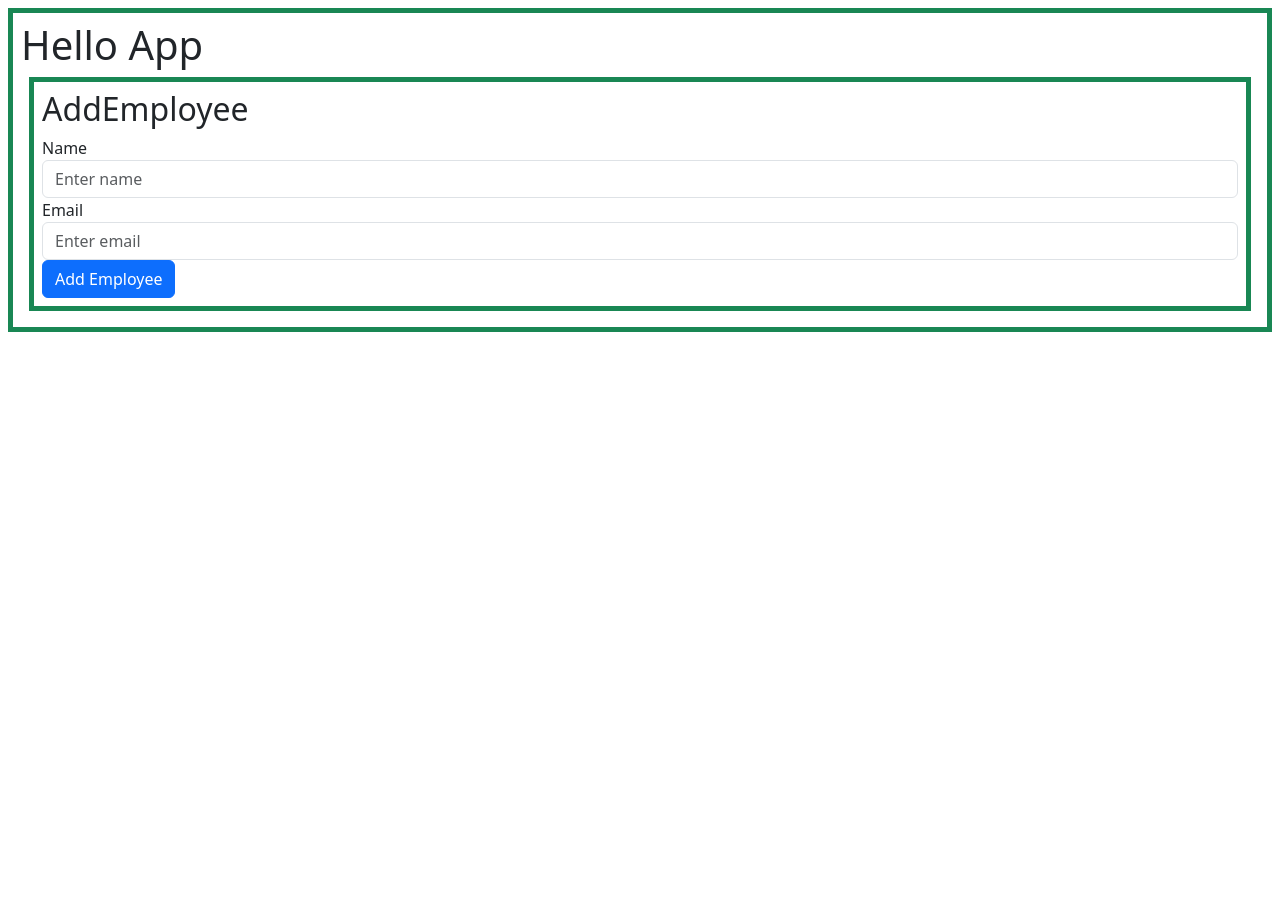
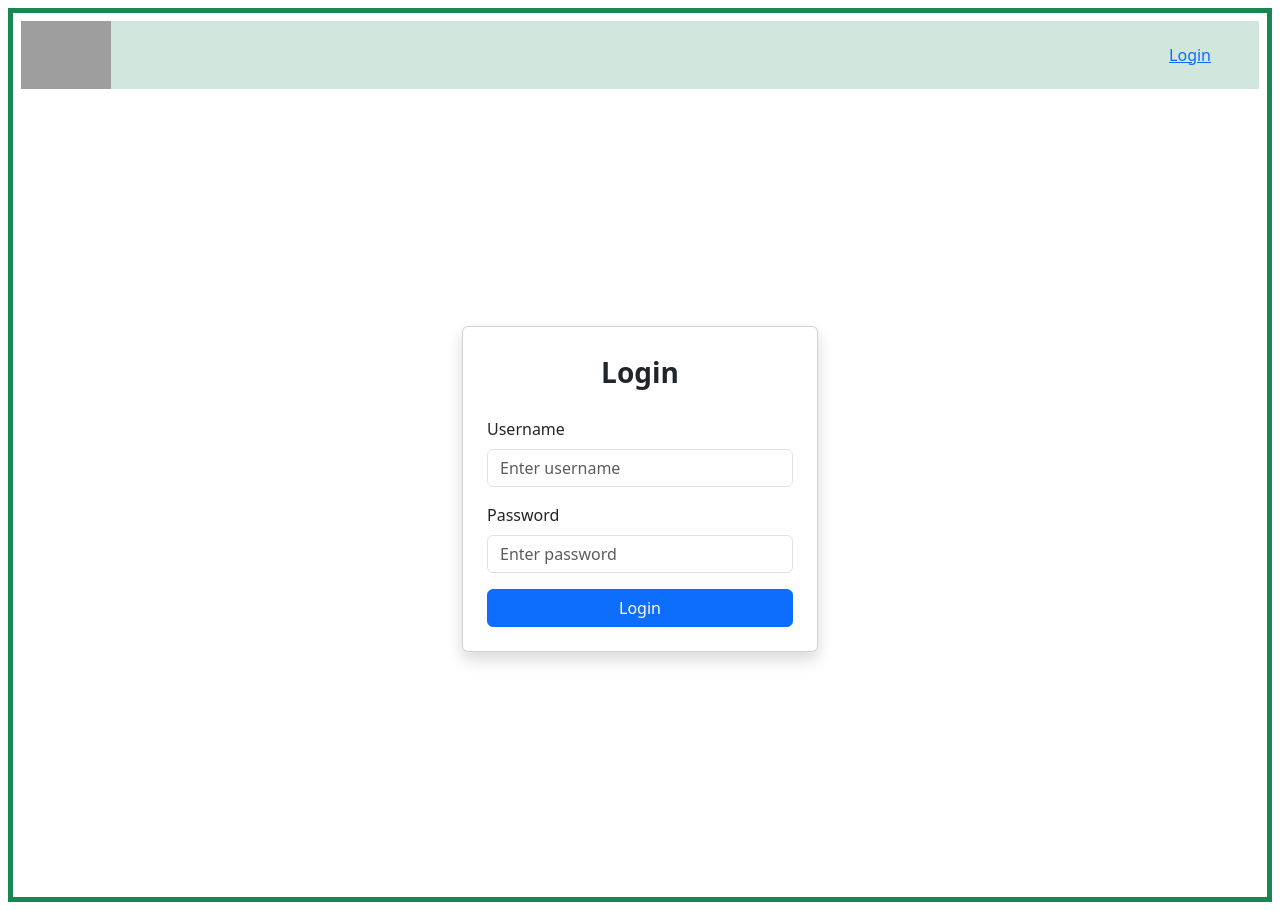
Before and after one commit to edupoly/rb60app, a React (Vite) app: page /login in a window 1280 px wide. Before the commit the page ends 800 px from the top, so only its background shows below. Built offline with nearby package versions, Linux system fonts and the light colour scheme; grey boxes are pictures that could not be loaded.

Commit message:
auth-navbar

```diff
--- a/package.json
+++ b/package.json
@@ -13,7 +13,8 @@
     "@reduxjs/toolkit": "^2.12.0",
     "react": "^19.2.6",
     "react-dom": "^19.2.6",
-    "react-redux": "^9.3.0"
+    "react-redux": "^9.3.0",
+    "react-router-dom": "^6.30.2"
   },
   "devDependencies": {
     "@eslint/js": "^10.0.1",
--- a/src/App.jsx
+++ b/src/App.jsx
@@ -1,18 +1,11 @@
-import BillingDashboard from "./features/billing/BillingDashboard";
-import Counter from "./features/counter/Counter";
-import AddEmployee from "./features/employee/AddEmployee";
-import Recipes from "./features/recipes/Recipes";
-import Todolist from "./features/todolist/Todolist";
+import { Outlet } from "react-router-dom";
+import Navbar from "./components/Navbar";
 
 function App() {
   return (
     <div className="border border-5 border-success m-2 p-2">
-      <h1>Hello App</h1>
-      <AddEmployee></AddEmployee>
-      {/* <Recipes></Recipes>
-      <BillingDashboard></BillingDashboard>
-      <Counter></Counter>
-      <Todolist></Todolist> */}
+      <Navbar></Navbar>
+      <Outlet></Outlet>
     </div>
   );
 }
--- a/src/app/store.js
+++ b/src/app/store.js
@@ -6,20 +6,28 @@ import { productApi } from "../services/products";
 import { setupListeners } from "@reduxjs/toolkit/query";
 import { recipeApi } from "../services/recipes";
 import { employeesApi } from "../services/employees";
+import { authApi } from "../services/auth";
+import userReducer from "../features/user/userSlice";
+import { todosApi } from "../services/todos";
 export const store = configureStore({
   reducer: {
     counterR: counterReducer,
     todolistR: todoReducer,
     billingR: billingReducer,
+    userR: userReducer,
     [productApi.reducerPath]: productApi.reducer,
     [recipeApi.reducerPath]: recipeApi.reducer,
     [employeesApi.reducerPath]: employeesApi.reducer,
+    [authApi.reducerPath]: authApi.reducer,
+    [todosApi.reducerPath]: todosApi.reducer,
   },
   middleware: (getDefaultMiddleware) =>
     getDefaultMiddleware().concat(
       productApi.middleware,
       recipeApi.middleware,
       employeesApi.middleware,
+      authApi.middleware,
+      todosApi.middleware,
     ),
 });
 setupListeners(store.dispatch);
--- /dev/null
+++ b/src/components/Navbar.jsx
@@ -0,0 +1,49 @@
+import { useDispatch, useSelector } from "react-redux";
+import { Link, useNavigate } from "react-router-dom";
+import { logout, updateUser } from "../features/user/userSlice";
+import { useEffect } from "react";
+function Navbar() {
+  var { user } = useSelector((state) => state.userR);
+  var dispatch = useDispatch();
+  var navigate = useNavigate();
+
+  useEffect(() => {
+    if (window.localStorage.getItem("token")) {
+      dispatch(
+        updateUser({
+          username: window.localStorage.getItem("username"),
+          token: window.localStorage.getItem("token"),
+        }),
+      );
+    }
+  }, []);
+  console.log(user);
+  return (
+    <div className="d-flex justify-content-between align-items-center bg-success-subtle">
+      <img
+        src="https://png.pngtree.com/png-vector/20250408/ourmid/pngtree-global-education-logo-with-graduation-cap-and-book-png-image_15929049.png"
+        alt=""
+        style={{ width: "90px" }}
+      />
+      <ul className="d-flex list-unstyled w-50 justify-content-end gap-4 px-5 m-0">
+        {!user?.username && <Link to="/login">Login</Link>}
+        {user?.username && (
+          <>
+            <Link to="/todolist">Todos</Link>
+            <Link to="/counter">Counter</Link>
+            <button
+              className="btn btn-danger btn-sm"
+              onClick={() => {
+                navigate("/");
+                dispatch(logout());
+              }}
+            >
+              Logout
+            </button>
+          </>
+        )}
+      </ul>
+    </div>
+  );
+}
+export default Navbar;
--- a/src/features/todolist/todoSlice.js
+++ b/src/features/todolist/todoSlice.js
@@ -1,6 +1,6 @@
 import { createSlice } from "@reduxjs/toolkit";
 const initialState = {
-  todos: ["goto goa", "play cricket", "listen to music"],
+  todos: [],
 };
 var todoSlice = createSlice({
   name: "todolistslice",
--- /dev/null
+++ b/src/features/user/Login.jsx
@@ -0,0 +1,103 @@
+import { useState } from "react";
+import { useLoginMutation } from "../../services/auth";
+import { useDispatch } from "react-redux";
+import { updateUser } from "./userSlice";
+import { useNavigate } from "react-router-dom";
+
+function Login() {
+  var dispatch = useDispatch();
+  const [formData, setFormData] = useState({
+    username: "",
+    password: "",
+  });
+
+  const handleChange = (e) => {
+    setFormData({
+      ...formData,
+      [e.target.name]: e.target.value,
+    });
+  };
+
+  var [loginFn] = useLoginMutation();
+
+  const handleSubmit = (e) => {
+    e.preventDefault();
+
+    console.log("Login Data:", formData);
+
+    loginFn(formData).then((res) => {
+      dispatch(
+        updateUser({ username: res.data.username, token: res.data.token }),
+      );
+    });
+
+    // fetch("http://localhost:3500/auth/login", {
+    //   method: "POST",
+    //   headers: {
+    //     "Content-Type": "application/json",
+    //   },
+    //   body: JSON.stringify(formData),
+    // })
+    //   .then((res) => res.json())
+    //   .then((data) => {
+    //     if (data.msg === "success") {
+    //       window.localStorage.setItem("token", data.token);
+    //     }
+    //   });
+    // Add your login API call here
+  };
+
+  return (
+    <div className="container">
+      <div className="row justify-content-center min-vh-100 align-items-center">
+        <div className="col-md-5 col-lg-4">
+          <div className="card shadow">
+            <div className="card-body p-4">
+              <b className="d-block text-center fs-3 mb-4">Login</b>
+
+              <form onSubmit={handleSubmit}>
+                <div className="mb-3">
+                  <label htmlFor="username" className="form-label">
+                    Username
+                  </label>
+                  <input
+                    type="text"
+                    className="form-control"
+                    id="username"
+                    name="username"
+                    placeholder="Enter username"
+                    value={formData.username}
+                    onChange={handleChange}
+                    required
+                  />
+                </div>
+
+                <div className="mb-3">
+                  <label htmlFor="password" className="form-label">
+                    Password
+                  </label>
+                  <input
+                    type="password"
+                    className="form-control"
+                    id="password"
+                    name="password"
+                    placeholder="Enter password"
+                    value={formData.password}
+                    onChange={handleChange}
+                    required
+                  />
+                </div>
+
+                <button type="submit" className="btn btn-primary w-100">
+                  Login
+                </button>
+              </form>
+            </div>
+          </div>
+        </div>
+      </div>
+    </div>
+  );
+}
+
+export default Login;
--- /dev/null
+++ b/src/features/user/userSlice.js
@@ -0,0 +1,27 @@
+import { createSlice } from "@reduxjs/toolkit";
+const initialState = {
+  user: {
+    username: null,
+    token: null,
+  },
+};
+var userSlice = createSlice({
+  name: "userslice",
+  initialState,
+  reducers: {
+    updateUser: (state, action) => {
+      window.localStorage.setItem("token", action.payload.token);
+      window.localStorage.setItem("username", action.payload.username);
+      state.user.username = action.payload.username;
+      state.user.token = action.payload.token;
+    },
+    logout: (state) => {
+      state.user = null;
+      window.localStorage.removeItem("token");
+    },
+  },
+});
+
+export const { updateUser, logout } = userSlice.actions;
+var userReducer = userSlice.reducer;
+export default userReducer;
--- a/src/main.jsx
+++ b/src/main.jsx
@@ -2,8 +2,34 @@ import { createRoot } from "react-dom/client";
 import App from "./App.jsx";
 import { Provider } from "react-redux";
 import { store } from "./app/store.js";
+import Login from "./features/user/Login.jsx";
+import Todolist from "./features/todolist/Todolist.jsx";
+import Counter from "./features/counter/Counter.jsx";
+import { createBrowserRouter, RouterProvider } from "react-router-dom";
+
+const router = createBrowserRouter([
+  {
+    path: "/",
+    element: <App></App>,
+    children: [
+      {
+        path: "/counter",
+        element: <Counter></Counter>,
+      },
+      {
+        path: "/todolist",
+        element: <Todolist></Todolist>,
+      },
+      {
+        path: "/login",
+        element: <Login></Login>,
+      },
+    ],
+  },
+]);
+
 createRoot(document.getElementById("root")).render(
   <Provider store={store}>
-    <App />
+    <RouterProvider router={router} />
   </Provider>,
 );
--- /dev/null
+++ b/src/services/auth.js
@@ -0,0 +1,26 @@
+// Need to use the React-specific entry point to import createApi
+import { createApi, fetchBaseQuery } from "@reduxjs/toolkit/query/react";
+
+// Define a service using a base URL and expected endpoints
+export const authApi = createApi({
+  reducerPath: "authApi",
+  baseQuery: fetchBaseQuery({ baseUrl: "http://localhost:3500/auth" }),
+  endpoints: (builder) => ({
+    login: builder.mutation({
+      query: (details) => {
+        return {
+          url: "/login",
+          method: "POST",
+          headers: {
+            "Content-Type": "application/json",
+          },
+          body: details,
+        };
+      },
+    }),
+  }),
+});
+
+// Export hooks for usage in functional components, which are
+// auto-generated based on the defined endpoints
+export const { useLoginMutation } = authApi;
--- /dev/null
+++ b/src/services/todos.js
@@ -0,0 +1,32 @@
+// Need to use the React-specific entry point to import createApi
+import { createApi, fetchBaseQuery } from "@reduxjs/toolkit/query/react";
+
+// Define a service using a base URL and expected endpoints
+export const todosApi = createApi({
+  reducerPath: "todosApi",
+  baseQuery: fetchBaseQuery({ baseUrl: "http://localhost:3500/todos" }),
+  endpoints: (builder) => ({
+    addTodo: builder.mutation({
+      query: (details) => {
+        return {
+          url: "/",
+          method: "POST",
+          headers: {
+            "Content-Type": "application/json",
+          },
+          body: details,
+        };
+      },
+    }),
+    getUserTodos: builder.query({
+      query: (username) => {
+        console.log("getUserTodos::", username);
+        return `/${username}`;
+      },
+    }),
+  }),
+});
+
+// Export hooks for usage in functional components, which are
+// auto-generated based on the defined endpoints
+export const { useAddTodoMutation, useGetUserTodosQuery } = todosApi;
```
Also changed, not shown: src/features/todolist/Todolist.jsx (+8 -13 lines), 1 other file (tests, documents, lock files or other folders).
